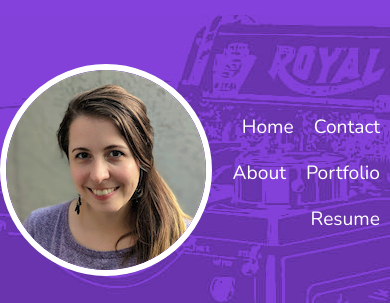
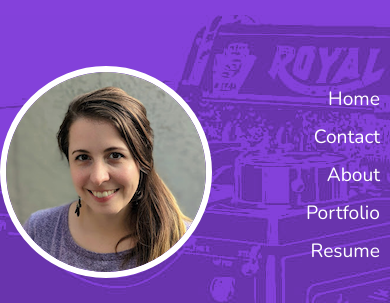
Before and after one commit to aarontabuchi/akasha-portfolio, a Gatsby site: page / in a window 390 px wide. Shown: the top 303 px of the page. Built offline with nearby package versions, Linux system fonts and the light colour scheme; Gatsby itself is replaced by a stand-in of ours.

Commit message:
nav switch to column for mobile

```diff
--- a/src/pages/portfolio.js
+++ b/src/pages/portfolio.js
@@ -12,9 +12,8 @@ import {
   FileLike,
 } from "../components/svgs"
 import A from "../components/a"
-import gsap from "gsap/gsap-core"
+import gsap from "gsap"
 import { ScrollTrigger } from "gsap/ScrollTrigger"
-
 gsap.core.globals("ScrollTrigger", ScrollTrigger)
 
 function ImageLink(props) {
@@ -52,7 +51,6 @@ const classN = "." + Styles.staggerAnimate
 
 export default function Portfolio() {
   useEffect(() => {
-    console.log(classN)
     gsap.registerPlugin(ScrollTrigger)
     ScrollTrigger.batch(classN, {
       onEnter: (elements, triggers) => {
--- a/src/styles/navBar.module.css
+++ b/src/styles/navBar.module.css
@@ -28,3 +28,14 @@
   background-color: #a37cddc7;
   border-bottom: 2px solid var(--white-color);
 }
+
+@media (max-width: 650px) {
+  .nav ul {
+    display: flex;
+    flex-direction: column;
+  }
+
+  .nav li {
+    margin: 4px 8px;
+  }
+}
```
